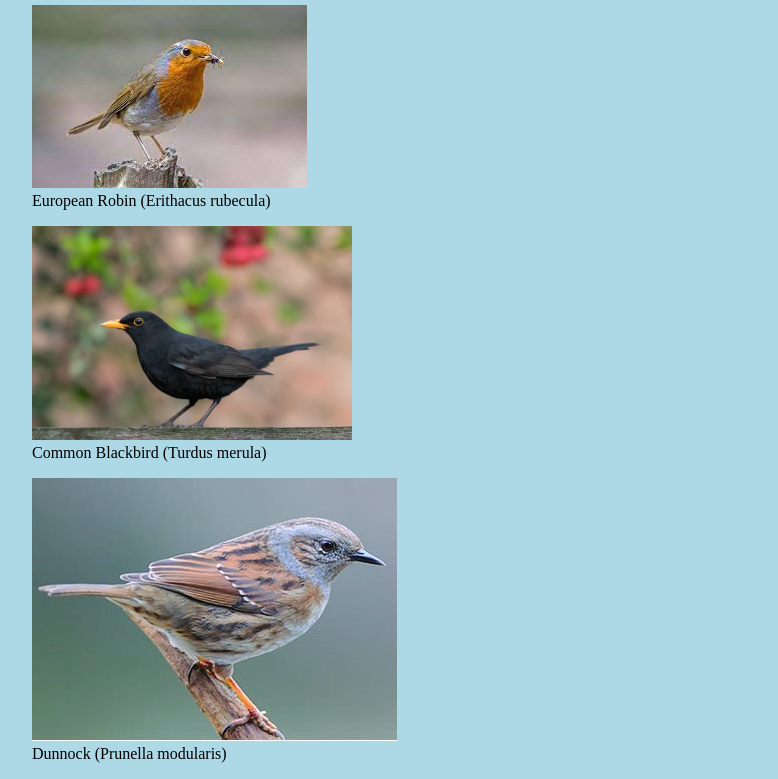
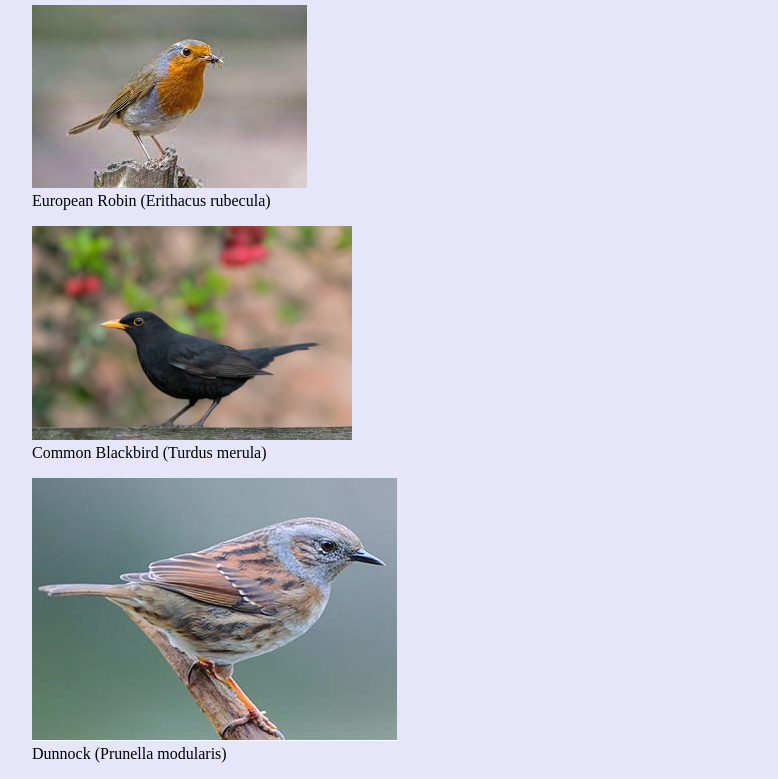
Before and after one commit to jpbattet/Birds, a plain HTML site: page index.html in a window 1280 px wide. Shown: the part 69-848 px from the top of the page, without its empty margins (16-794 px from the left). Drawn offline with Linux system fonts and the light colour scheme.

Commit message:
branch2 lavender color

```diff
--- a/birds.css
+++ b/birds.css
@@ -1,5 +1,6 @@
+/* branch 2 */
 body {
-	background-color: LightBlue;
+	background-color: lavender;
 }
 
 h1 {
```
